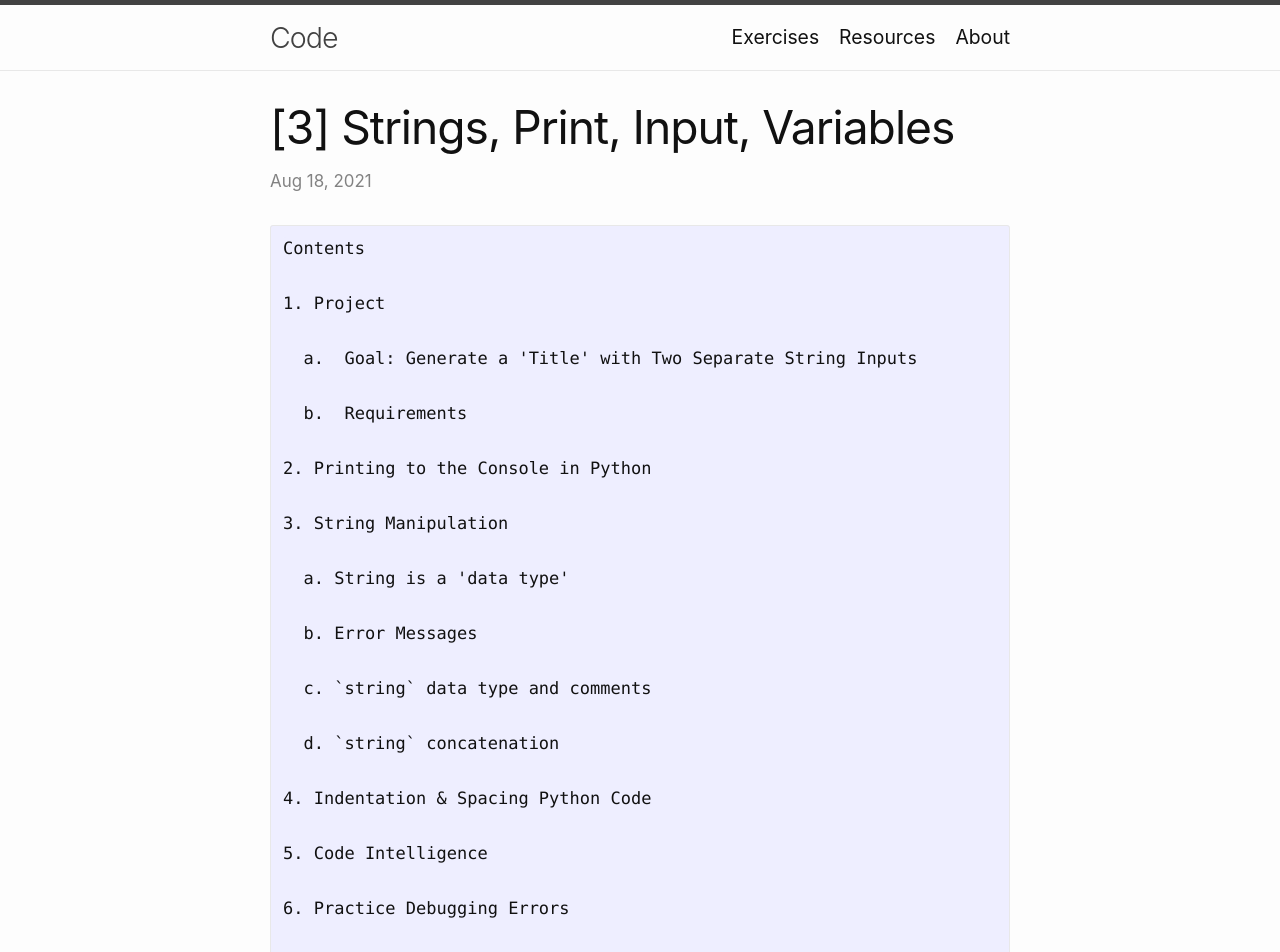
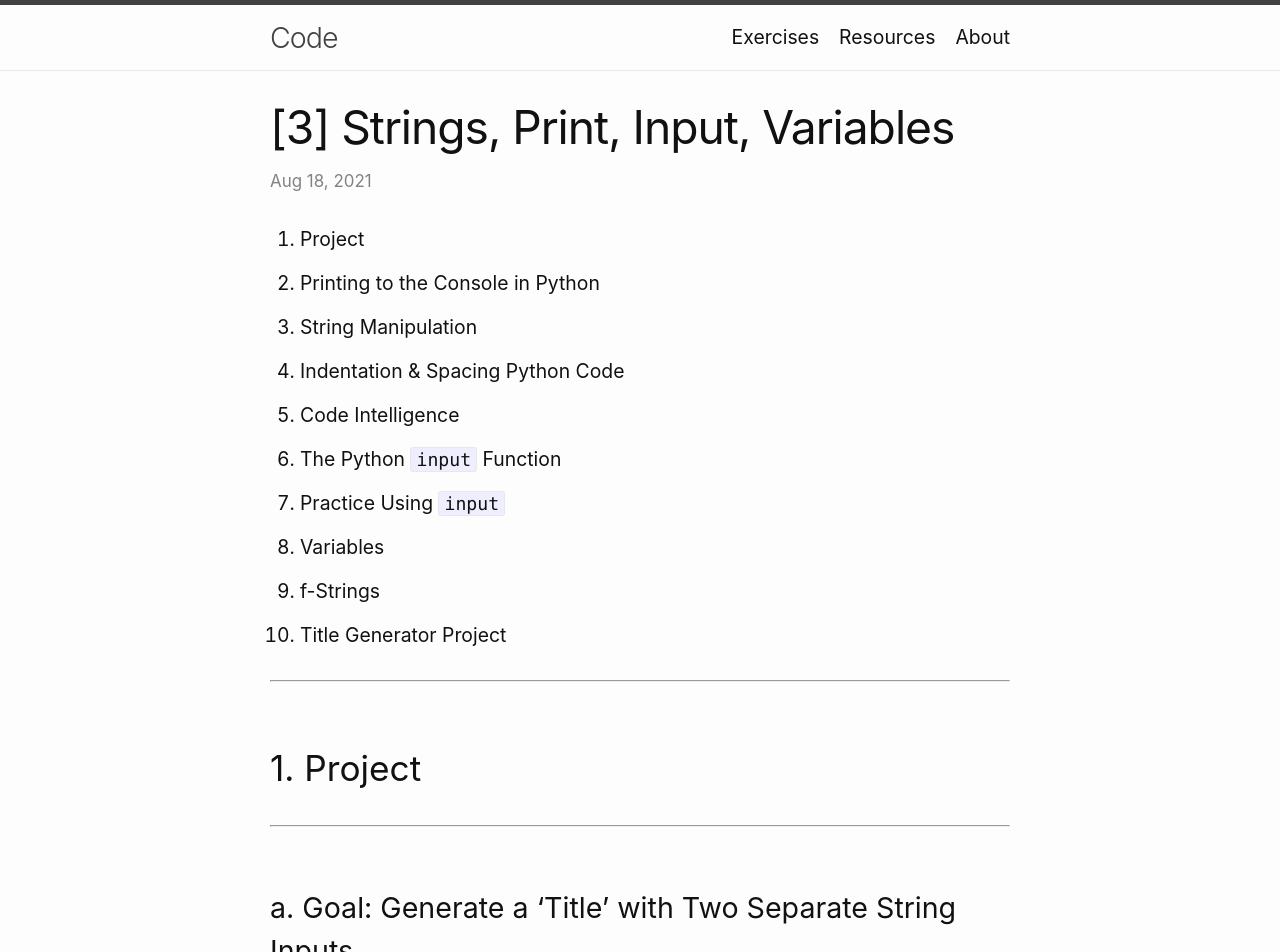
Before and after one commit to multum-non-multa/code, a Jekyll site: the page built from _posts/2021-08-18-printing-strings.md, in a window 1280 px wide and 1400 px high. Shown: the top 952 px of the window. Built offline with Jekyll 4.4.1, drawn with Linux system fonts in a browser that asks for light colours; some of the changed text lies outside the part shown.

Commit message:
string and variable post updated for slicing

````diff
--- a/_posts/2021-08-18-printing-strings.md
+++ b/_posts/2021-08-18-printing-strings.md
@@ -3,62 +3,26 @@ layout: post
 title: "[3] Strings, Print, Input, Variables"
 ---
 
-```
-Contents
 
 1. Project
-
-  a.  Goal: Generate a 'Title' with Two Separate String Inputs
-
-  b.  Requirements
 
 2. Printing to the Console in Python
 
 3. String Manipulation
 
-  a. String is a 'data type'
-
-  b. Error Messages
-
-  c. `string` data type and comments
-
-  d. `string` concatenation
-
 4. Indentation & Spacing Python Code
 
 5. Code Intelligence
 
-6. Practice Debugging Errors
+6. The Python `input` Function
 
-7. The Python `input` Function
+7. Practice Using `input`
 
-  a. Model for a Program: I.P.O.
+8. Variables
 
-  b. `input()`
+9. f-Strings
 
-8. Practice Using `input`
-
-9. Variables
-
-  a. Variables in General
-
-  b. Variable-Naming Syntax
-
-  c. Rules on Variable Names
-
-  (i) Python Variable-Naming Rules
-
-  (ii) Python Variable-Naming Conventions
-
-10. Practice with Variables
-
-11. f-Strings
-
-12. Variable Naming Practice
-
-13. Title Generator Project
-```
-
+10. Title Generator Project
 
 ---
 
@@ -338,15 +302,7 @@ If you find this too annoying, simply disable the code intelligence.
 
 ---
 
-### 6. Practice Debugging Errors
-
----
-
-Go to the team projects and work on the error and debugging exercises.
-
----
-
-### 7. The Python `input` Function
+### 6. The Python `input` Function
 
 ---
 
@@ -512,11 +468,7 @@ More conventions are to follow, but that's sufficient for now.
 
 ---
 
-### 10. Practice with Variables
-
----
-
-### 11. f-Strings
+### 9. f-Strings
 
 ---
 
@@ -549,13 +501,9 @@ print(f"McDonalds is {yrs} years old.")
 print(f"McDonalds is {yrs + 1} years old.")
 ```
 
----
+### 10. Title Generator Project
 
-### 12. Variable Naming Practice
-
----
-
-### 13. Title Generator Project
+_see repl project ..._
 
 ---
 
````
Also changed, not shown: other parts of _posts/2021-08-18-printing-strings.md (+2 -2 lines), _posts/2021-08-31-variables-string-methods-functions.md (+6 -6 lines), _posts/2021-09-06-conversion-math-module-etc.md (+2 -1 lines), 1 other file.
